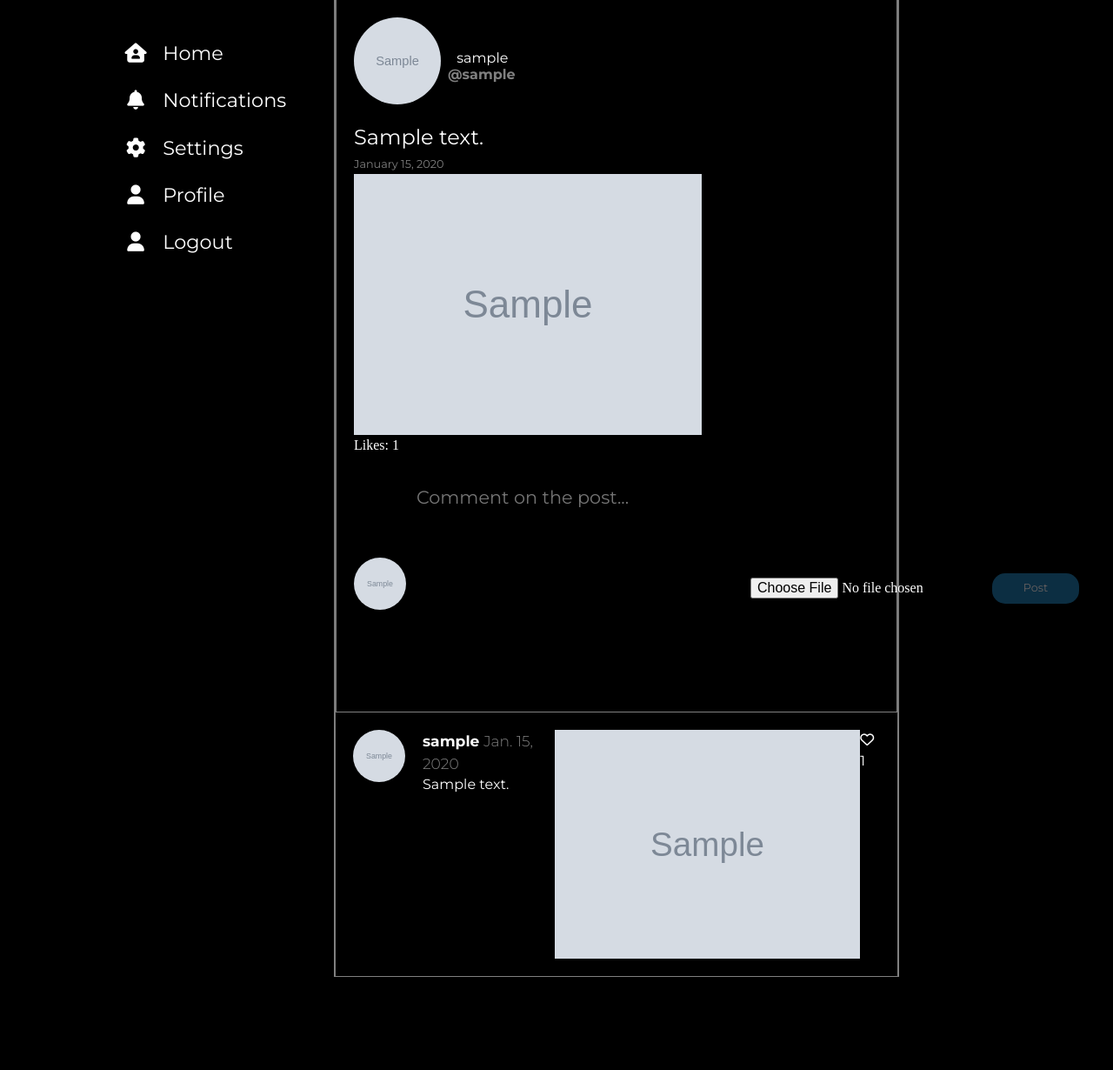
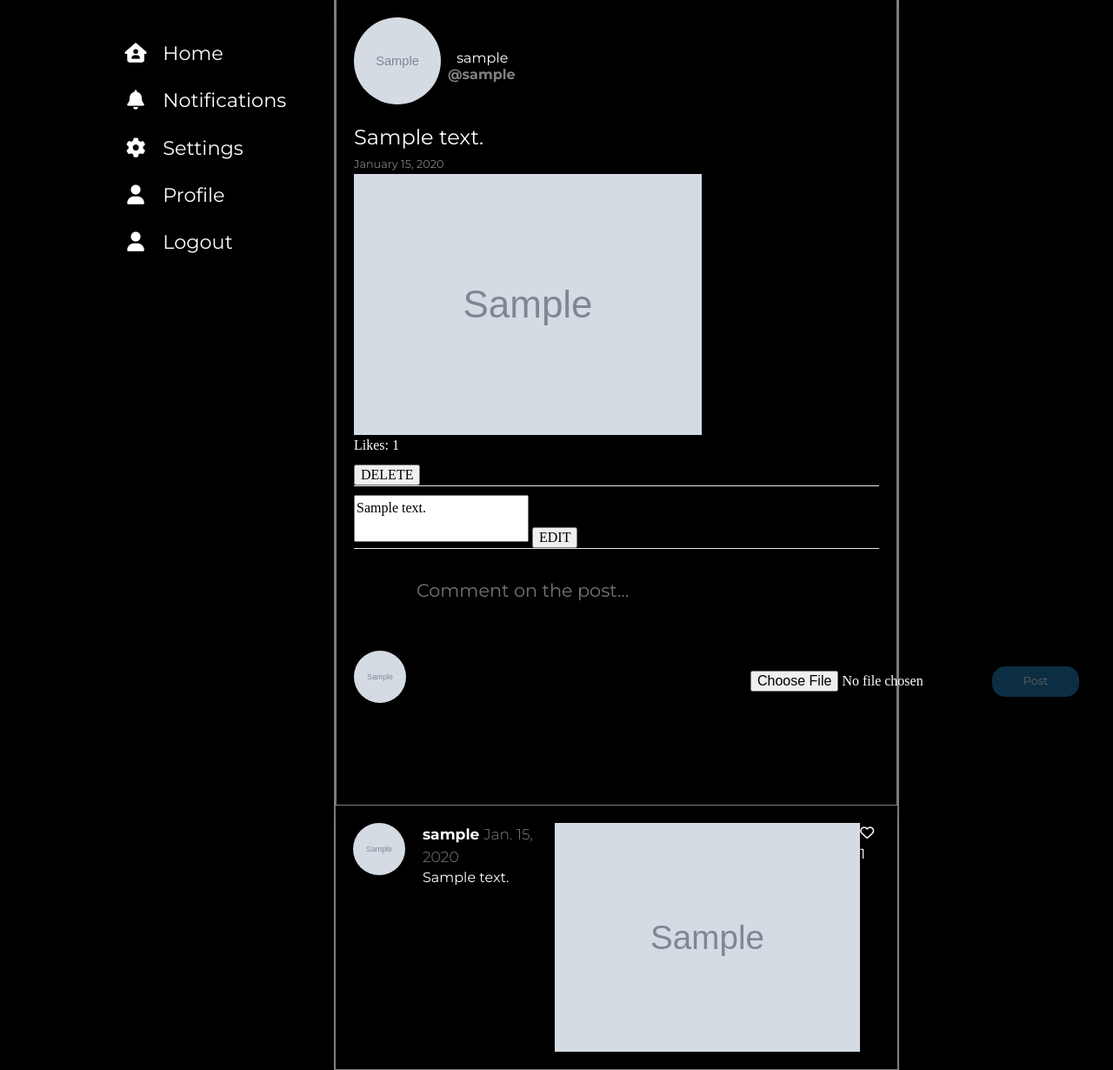
Before and after one commit to Wisieneu/chandra, a Django app: page /post/1/ in a window 1280 px wide. Shown: the whole page at 87% size. Before the commit the page ends 1123 px from the top, so only its background shows below. Run offline with Django 4.2, Linux system fonts and the light colour scheme; a user stored in the database is signed in; tables that the repository leaves empty hold one stand-in row (values such as "Sample post"); grey boxes marked "Sample" are stand-in pictures; some libraries are stand-ins or nearby versions.

Commit message:
add edit and delete views initial

```diff
--- a/chandra/urls.py
+++ b/chandra/urls.py
@@ -12,7 +12,6 @@ from users.views import (
 )
 from main.views import (
     IndexView,
-    PostCreateView,
     PostDetailView,
     PostUpdateView,
     PostDeleteView,
@@ -27,10 +26,9 @@ urlpatterns = [
     path('admin/', admin.site.urls),
     path('', IndexView.as_view(), name='index'),
     # post URLs
-    path('post/create', PostCreateView.as_view(), name='post-create'),
     path('post/<int:post_id>/', PostDetailView.as_view(), name='post-detail'),
-    path('post/<int:pk>/update/', PostUpdateView.as_view(), name='post-update'),
-    path('post/<int:pk>/delete/', PostDeleteView.as_view(), name='post-delete'),
+    path('post/edit/<int:post_id>', PostUpdateView.as_view(), name='post-edit'),
+    path('post/delete/<int:post_id>', PostDeleteView.as_view(), name='post-delete'),
     path('like/<int:pk>', like_post, name='like-post'),
     path('post/<int:pk>/addcomment', CommentCreateView.as_view(), name='comment-create'),
     path('likecomment/<int:comment_id>', like_comment, name='like-comment'),
--- a/main/forms.py
+++ b/main/forms.py
@@ -7,7 +7,7 @@ MAX_COMMENT_LENGTH = 280
 
 
 class PostCreateForm(forms.ModelForm):
-    content = forms.CharField(max_length=280, required=True, label='', widget=forms.Textarea(
+    content = forms.CharField(max_length=280, required=True, label='', widget=forms.TextInput(
         attrs={'class': 'post-textarea', 'name': 'content', 'placeholder': "What's happening?"}))
     image = forms.ImageField(required=False, label='')
 
--- a/main/views.py
+++ b/main/views.py
@@ -3,7 +3,7 @@ from django.views.decorators.csrf import csrf_protect
 from django.contrib.auth.decorators import login_required
 from django.urls import reverse_lazy, reverse
 from django.http import JsonResponse, HttpResponseRedirect, HttpResponse, Http404, HttpResponseForbidden
-from django.contrib.auth.mixins import LoginRequiredMixin
+from django.contrib.auth.mixins import LoginRequiredMixin, UserPassesTestMixin
 from django.contrib import messages
 from django.views.generic.edit import ModelFormMixin
 from django.views.generic import (
@@ -82,26 +82,13 @@ class PostDetailView(ListView, ModelFormMixin):
             comment_instance.save()
             return HttpResponseRedirect(comment_instance.get_absolute_url())
 
-class PostCreateView(LoginRequiredMixin, CreateView):
-    model = Post
-    template_name = 'main\components\post_create.html'
-    form_class = PostCreateForm
-    success_message = 'Post  was created successfully'
 
-    def form_valid(self, form):
-        form.instance.author = self.request.user
-        return super().form_valid(form)
-
-    # def get(self, request, *args, **kwargs):
-    #     return redirect('index')
-
-    def form_invalid(self, form):
-        return redirect('index')
-
-
-class PostUpdateView(LoginRequiredMixin, UpdateView):
+class PostUpdateView(LoginRequiredMixin, UserPassesTestMixin, UpdateView):
     model = Post
     fields = ['content']
+
+    def post(self, *args, **kwargs):
+        post = get_object_or_404(Post, id=self.kwargs['post_id'])
 
     def form_valid(self, form):
         form.instance.author = self.request.user
@@ -114,8 +101,13 @@ class PostUpdateView(LoginRequiredMixin, UpdateView):
         return False
 
 
-class PostDeleteView(DeleteView):
+class PostDeleteView(LoginRequiredMixin, UserPassesTestMixin, DeleteView):
     model = Post
+
+    def post(self, request, *args, **kwargs):
+        self.object = self.get_object()
+        self.object.delete()
+        return redirect(self.get_success_url())
 
     def test_func(self):
         post = self.get_object()
--- /dev/null
+++ b/templates/main/components/post-delete-confirm-modal.html
@@ -0,0 +1,5 @@
+<div class="modal-delete-confirm">
+    <form method="POST" action={% url "post-delete" post.id %}>
+        {% csrf_token %}<input type="submit" value="DELETE">
+    </form>
+</div>
--- /dev/null
+++ b/templates/main/components/post-edit-modal.html
@@ -0,0 +1,7 @@
+<div class="modal-post-edit">
+    <form method="POST" action={% url "post-edit" post.id %}>
+        {% csrf_token %}
+        <textarea class="post-edit-textarea text-input">{{ post.content }}</textarea>
+        <input type="submit" value="EDIT">
+    </form>
+</div>
--- a/templates/main/index.html
+++ b/templates/main/index.html
@@ -15,7 +15,6 @@
           <span class="counter">100</span>
         </div>
       </div>
-
       <div class="infinite-container">
         {% for post in posts %}
         <div class="post-wrapper infinite-item" id="post-{{post.id}}">
--- a/templates/main/post_detail.html
+++ b/templates/main/post_detail.html
@@ -23,6 +23,9 @@
     <div class="post-footer">
       <p id="likesDetail">Likes: {{ post.likes_amount }}</p>
     </div>
+    <!-- move this to top right of the post container -->
+    {% include "main/components/post-delete-confirm-modal.html" %}
+    {% include "main/components/post-edit-modal.html" %}
     <p class="inactive replying-to">
       Replying to <span class="replying-span">@{{post.author}}</span>
     </p>
@@ -53,7 +56,7 @@
         <p class="comment-content">{{comment.content}}</p>
       </div>
       {% if comment.image %}
-      <div class="post-image-containerMOZESZTOZMIENIC">
+      <div class="post-image-container">
         <img src="{{ comment.image_url|default_if_none:'' }}" class="comment-image-attachment">
       </div>
       {% endif %}
```
